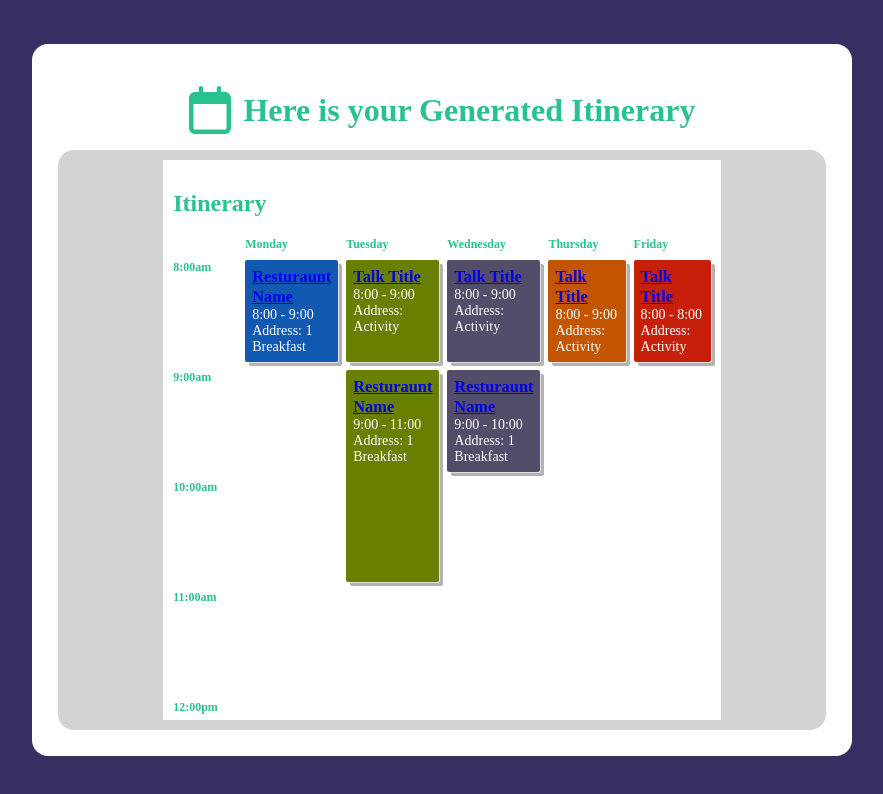
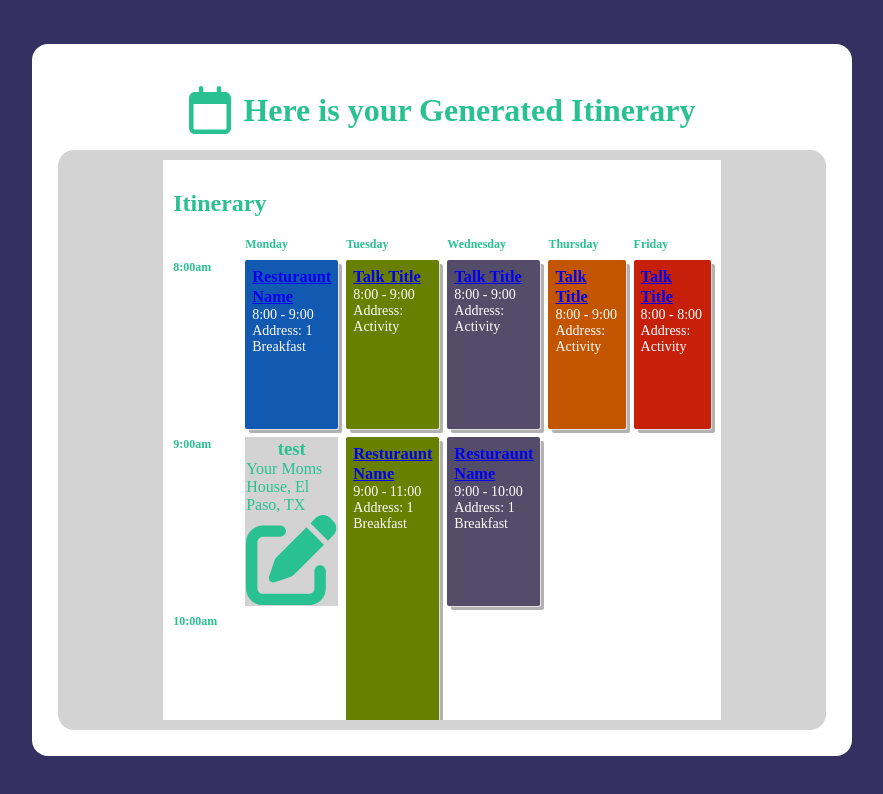
Before and after one commit to mabarry/Mytinerary, a React (Create React App) app in the folder itinerary/: page /itinerary in a window 1280 px wide. Shown: the top 794 px of the page, without its empty margins (198-1081 px from the left). Built offline with nearby package versions, Linux system fonts and the light colour scheme.

Commit message:
Adds sessions

```diff
--- /dev/null
+++ b/itinerary/src/components/Session.js
@@ -0,0 +1,24 @@
+
+
+const Session = (trackNum, time, sessionTime, businessInfo, activity) => {
+    const track = "track-" + trackNum;
+    const className = "session" + track;
+    const businessData = {
+        name: "test",
+        address: "Your Moms House, El Paso, TX"
+    }
+
+    return(
+        <div className={className} style={{gridColumn: {track}, gridRow: {time}, backgroundColor: "lightGray", padding: "1%"}}>
+                <div style={{display: "flex", flexDirection: "column", alignItems: "center", justifyContent: "center"}}>
+                    <h3 class="session-title">{businessData.name}</h3>
+                    <span class="session-time">{sessionTime}</span>
+                    <span class="session-address">{businessData.address}</span>
+                    <span class="session-activity">{activity}</span>
+                    <svg xmlns="http://www.w3.org/2000/svg" viewBox="0 0 512 512"><path fill="#2ac191" d="M471.6 21.7c-21.9-21.9-57.3-21.9-79.2 0L362.3 51.7l97.9 97.9 30.1-30.1c21.9-21.9 21.9-57.3 0-79.2L471.6 21.7zm-299.2 220c-6.1 6.1-10.8 13.6-13.5 21.9l-29.6 88.8c-2.9 8.6-.6 18.1 5.8 24.6s15.9 8.7 24.6 5.8l88.8-29.6c8.2-2.7 15.7-7.4 21.9-13.5L437.7 172.3 339.7 74.3 172.4 241.7zM96 64C43 64 0 107 0 160V416c0 53 43 96 96 96H352c53 0 96-43 96-96V320c0-17.7-14.3-32-32-32s-32 14.3-32 32v96c0 17.7-14.3 32-32 32H96c-17.7 0-32-14.3-32-32V160c0-17.7 14.3-32 32-32h96c17.7 0 32-14.3 32-32s-14.3-32-32-32H96z"/></svg>
+                </div>
+        </div>
+    );
+}
+
+export default Session;
--- a/itinerary/src/components/schedule.js
+++ b/itinerary/src/components/schedule.js
@@ -1,4 +1,6 @@
 import "./style1.css";
+import Session from "./Session";
+
 function Schedule() {
     return(
         <div className="main2">
@@ -63,6 +65,8 @@ function Schedule() {
                 <span class="session-activity">Breakfast</span>
             </div>
 
+            <Session trackNum={1} time={'time-0900 / time-1000'} sessionTime={"9AM"} businessInfo={{}} activity={"Hot Yoga"} />
+
             <h2 class="time-slot" style={{gridRow: "time-1000"}}>10:00am</h2>
 
             <h2 class="time-slot" style={{gridRow: "time-1100"}}>11:00am</h2>
```
